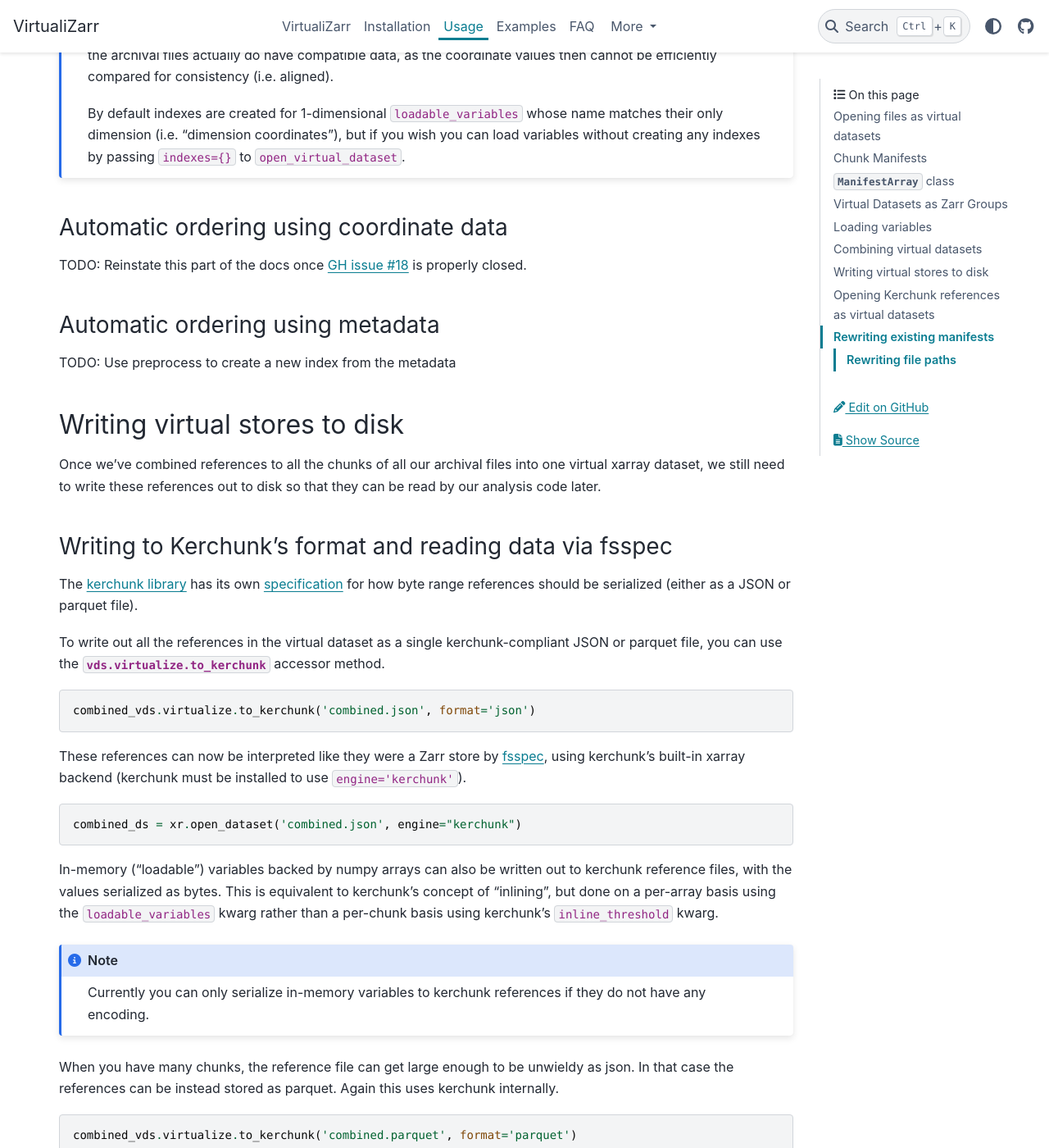
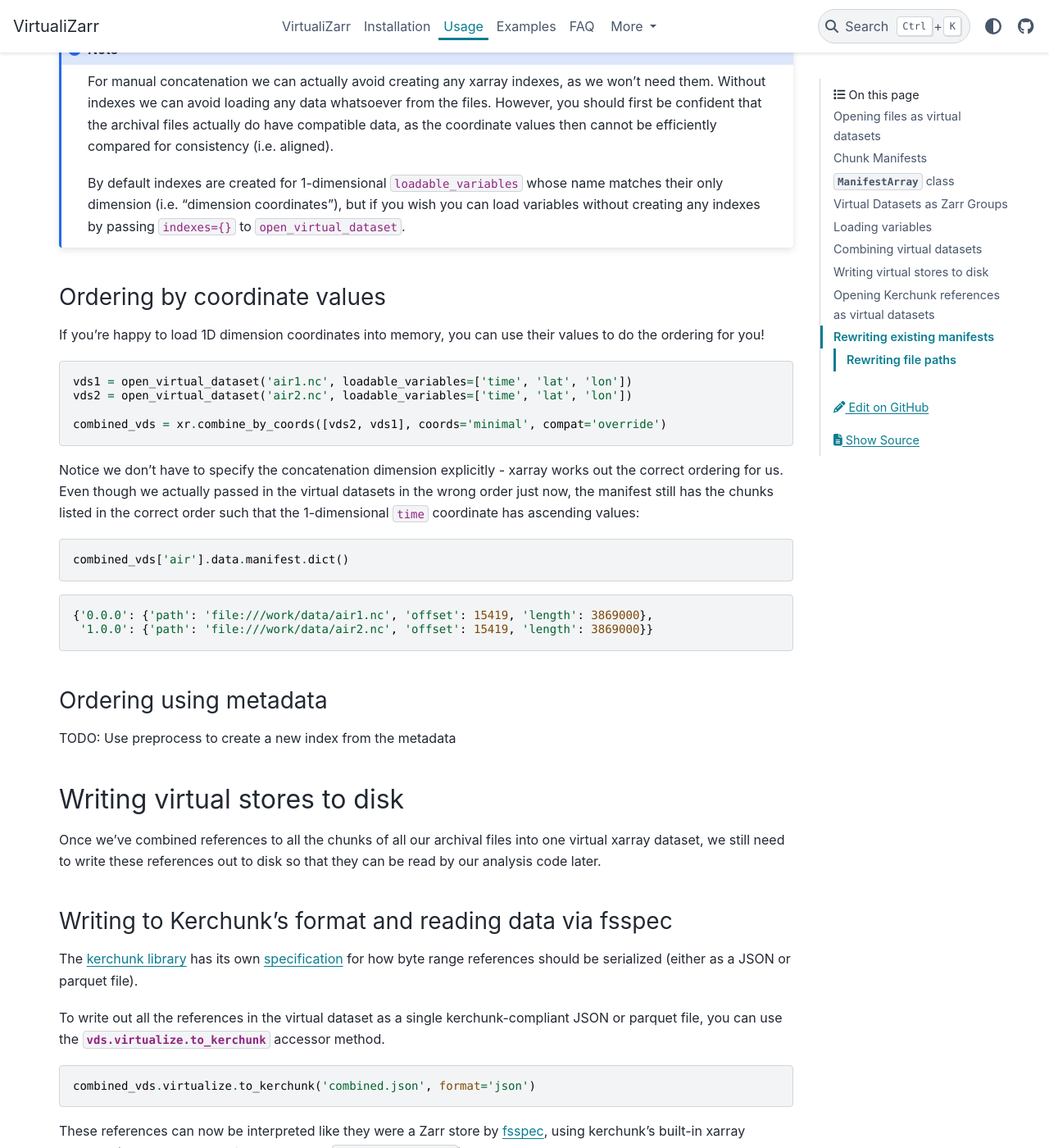
Before and after one commit to zarr-developers/VirtualiZarr, a Sphinx documentation site: the page built from docs/usage.md, in a window 1280 px wide and 1400 px high, scrolled down 8627 px. Shown: the whole window at 82% size. Built offline with Sphinx 7.4.7 and the PyData theme 0.15.4, drawn with Linux system fonts in a browser that asks for light colours; some of the changed text lies outside the part shown.

Commit message:
document using xr.combine_by_coords

````diff
--- a/docs/usage.md
+++ b/docs/usage.md
@@ -266,6 +266,11 @@ TODO: Note about variable-length chunking?
 
 The simplest case of concatenation is when you have a set of files and you know which order they should be concatenated in, _without looking inside the files_. In this case it is sufficient to open the files one-by-one, then pass the virtual datasets as a list to the concatenation function.
 
+```python
+vds1 = open_virtual_dataset('air1.nc')
+vds2 = open_virtual_dataset('air2.nc')
+```
+
 As we know the correct order a priori, we can just combine along one dimension using `xarray.concat`.
 
 ```
@@ -332,11 +337,28 @@ For manual concatenation we can actually avoid creating any xarray indexes, as w
 By default indexes are created for 1-dimensional ``loadable_variables`` whose name matches their only dimension (i.e. "dimension coordinates"), but if you wish you can load variables without creating any indexes by passing ``indexes={}`` to ``open_virtual_dataset``.
 ```
 
-### Automatic ordering using coordinate data
+### Ordering by coordinate values
 
-TODO: Reinstate this part of the docs once [GH issue #18](https://github.com/TomNicholas/VirtualiZarr/issues/18#issuecomment-2023955860) is properly closed.
+If you're happy to load 1D dimension coordinates into memory, you can use their values to do the ordering for you!
 
-### Automatic ordering using metadata
+```python
+vds1 = open_virtual_dataset('air1.nc', loadable_variables=['time', 'lat', 'lon'])
+vds2 = open_virtual_dataset('air2.nc', loadable_variables=['time', 'lat', 'lon'])
+
+combined_vds = xr.combine_by_coords([vds2, vds1], coords='minimal', compat='override')
+```
+
+Notice we don't have to specify the concatenation dimension explicitly - xarray works out the correct ordering for us. Even though we actually passed in the virtual datasets in the wrong order just now, the manifest still has the chunks listed in the correct order such that the 1-dimensional ``time`` coordinate has ascending values:
+
+```python
+combined_vds['air'].data.manifest.dict()
+```
+```
+{'0.0.0': {'path': 'file:///work/data/air1.nc', 'offset': 15419, 'length': 3869000},
+ '1.0.0': {'path': 'file:///work/data/air2.nc', 'offset': 15419, 'length': 3869000}}
+```
+
+### Ordering using metadata
 
 TODO: Use preprocess to create a new index from the metadata
 
````
